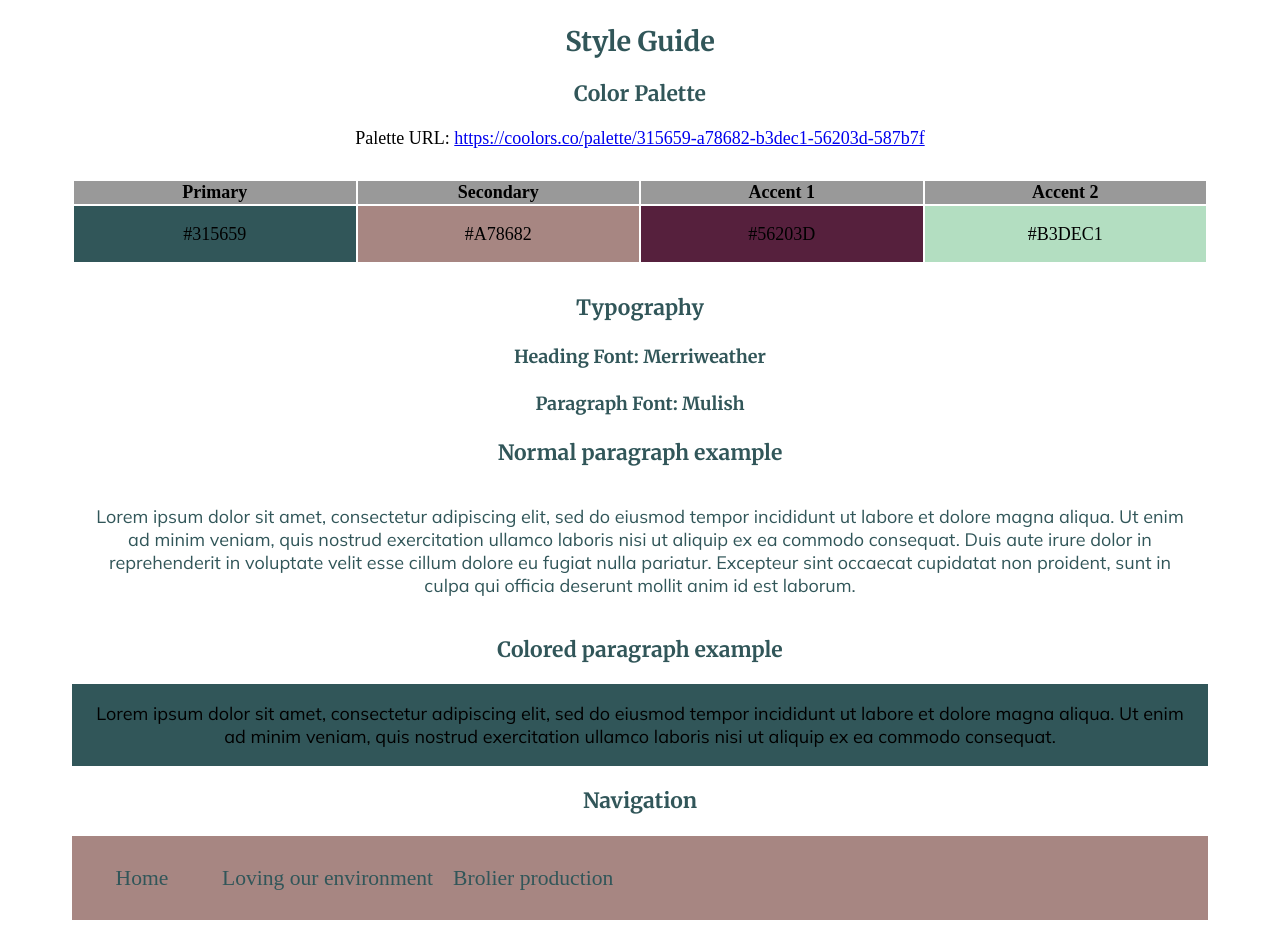
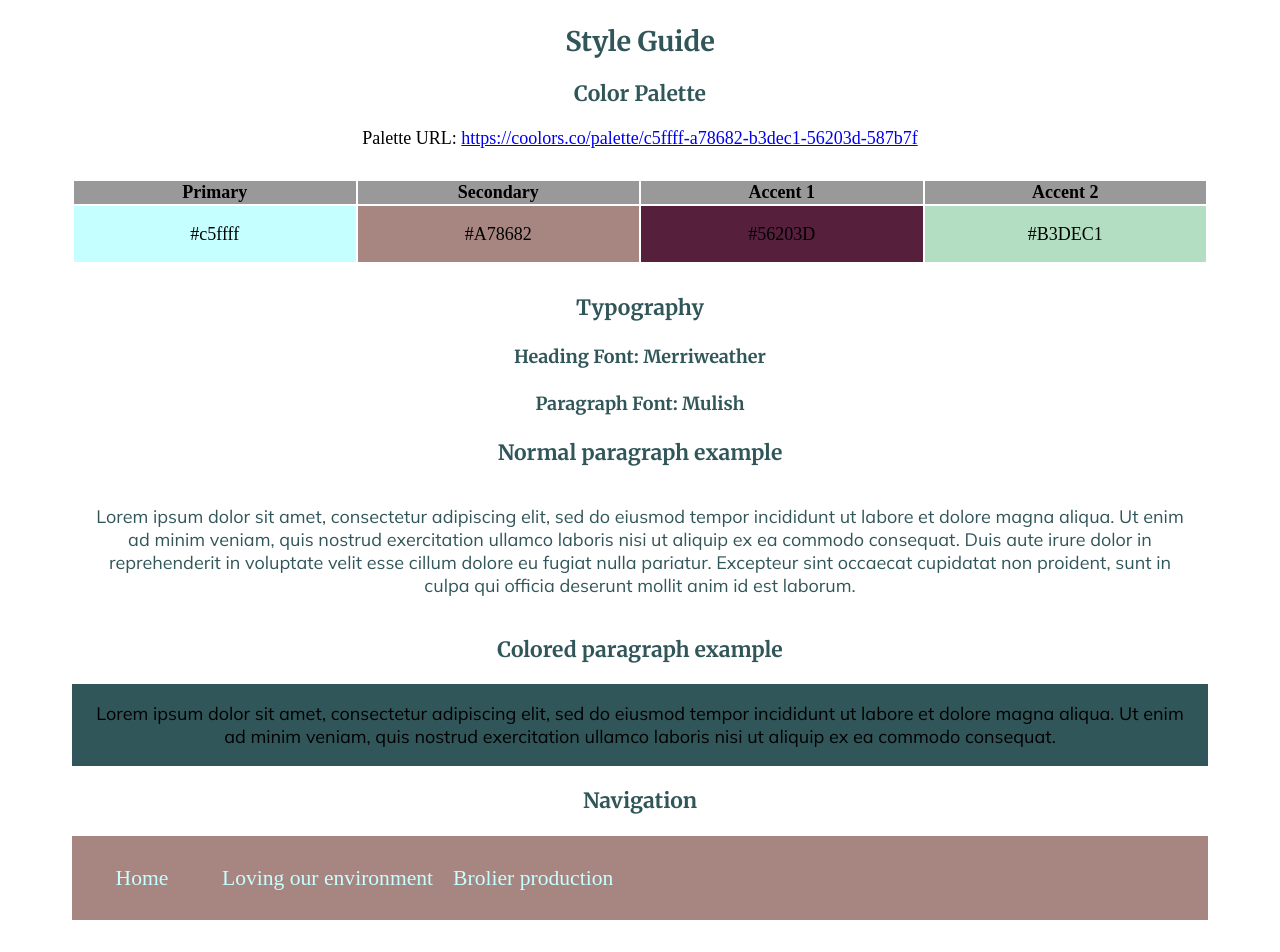
Before and after one commit to sirfmoyo/wdd130, a plain HTML site: page mpokiseng/site-plan.html in a window 1280 px wide. Shown: the part 1380-2332 px from the top of the page. Drawn offline with Linux system fonts and the light colour scheme.

Commit message:
updated colors

```diff
--- a/mpokiseng/site-plan.html
+++ b/mpokiseng/site-plan.html
@@ -46,12 +46,12 @@
 
       <!-- Copy and paste the URL to your finished palette below Make sure to paste it into both spots -->
       <!-- Palette URL: <a href="https://coolors.co/8fa655-c3d0da-90a787-4a682c-a47444" target="_blank">https://coolors.co/8fa655-c3d0da-90a787-4a682c-a47444</a> -->
-      Palette URL: <a href="https://coolors.co/palette/315659-a78682-b3dec1-56203d-587b7f" target="_blank">https://coolors.co/palette/315659-a78682-b3dec1-56203d-587b7f</a>
+      Palette URL: <a href="https://coolors.co/palette/c5ffff-a78682-b3dec1-56203d-587b7f" target="_blank">https://coolors.co/palette/c5ffff-a78682-b3dec1-56203d-587b7f</a>
 
       <table class="colors">
         <tr><th>Primary</th><th>Secondary</th><th>Accent 1</th><th>Accent 2</th></tr>
         <!-- Replace the numbers in the boxes below with your hex color codes. Then switch to the site-plan.css file and change your colors there as well. -->
-        <tr><td class="primary">#315659</td><td class="secondary">#A78682</td><td class="accent1">#56203D</td><td class="accent2">#B3DEC1</td></tr>
+        <tr><td class="primary">#c5ffff</td><td class="secondary">#A78682</td><td class="accent1">#56203D</td><td class="accent2">#B3DEC1</td></tr>
       </table>
 
       <!-- ------------------------Step 9------------------------------ -->
--- a/mpokiseng/styles/site-plan.css
+++ b/mpokiseng/styles/site-plan.css
@@ -23,7 +23,8 @@ font-family: 'Rye', cursive; */
   --accent2-color: white; */
 
 
-  --primary-color: #315659   ;
+  /* --primary-color: #315659   ; */
+  --primary-color: #c5ffff   ;
   --secondary-color: #A78682 ;
   --accent1-color: #56203D;
   --accent2-color: #B3DEC1;
@@ -38,7 +39,8 @@ font-family: 'Rye', cursive; */
   --paragraph-color-on-white: #315659; /* paragraph text on a white background */
   --paragraph-color-on-color: B3DEC1; /* paragraph text on a colored background */
   --paragraph-background-color: #315659  ;
-  --nav-link-color: #315659;
+  /* --nav-link-color: #315659; */
+  --nav-link-color: #c5ffff;
   --nav-background-color: #A78682;
   --nav-hover-link-color: #B3DEC1;
   --nav-hover-background-color: #315659;
```
